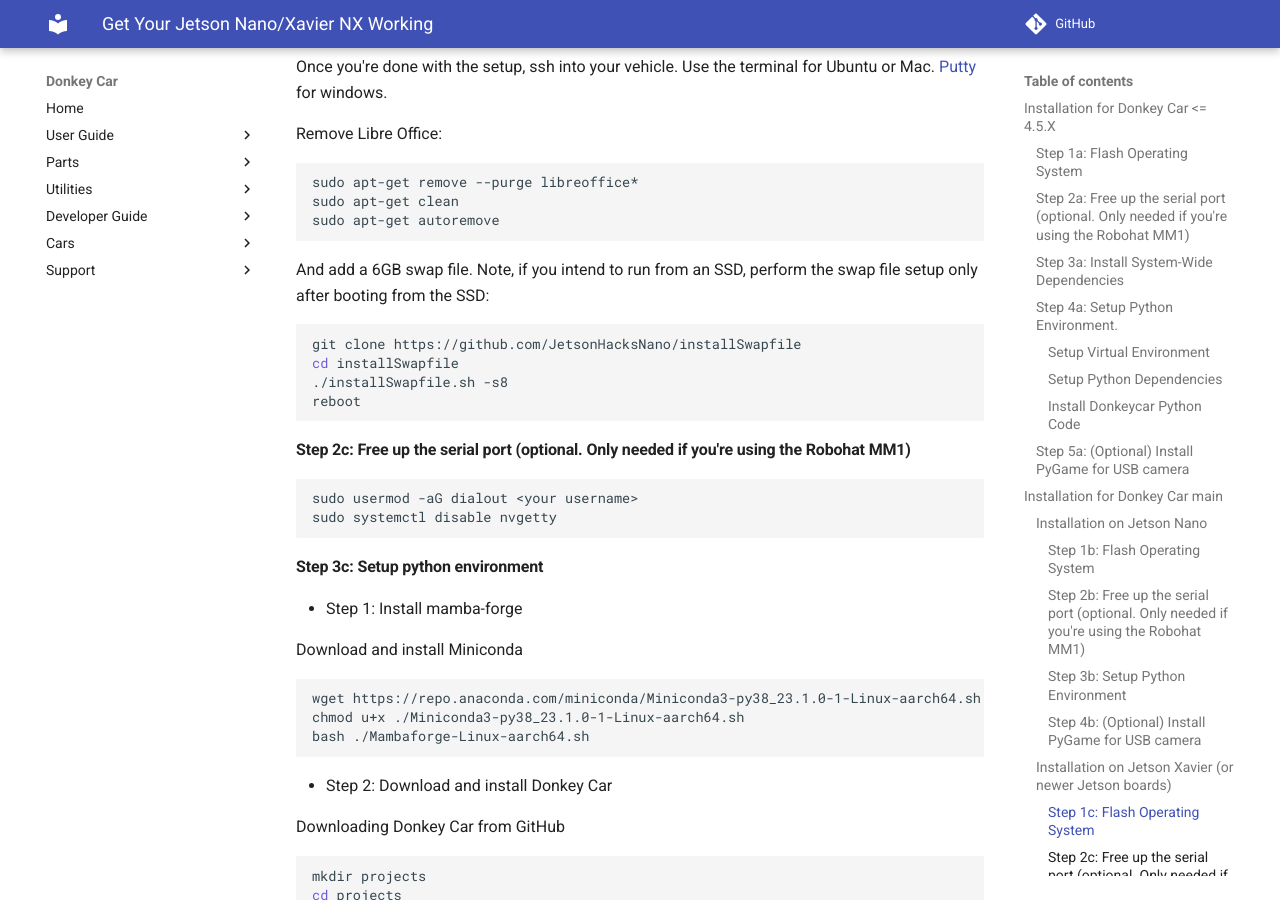
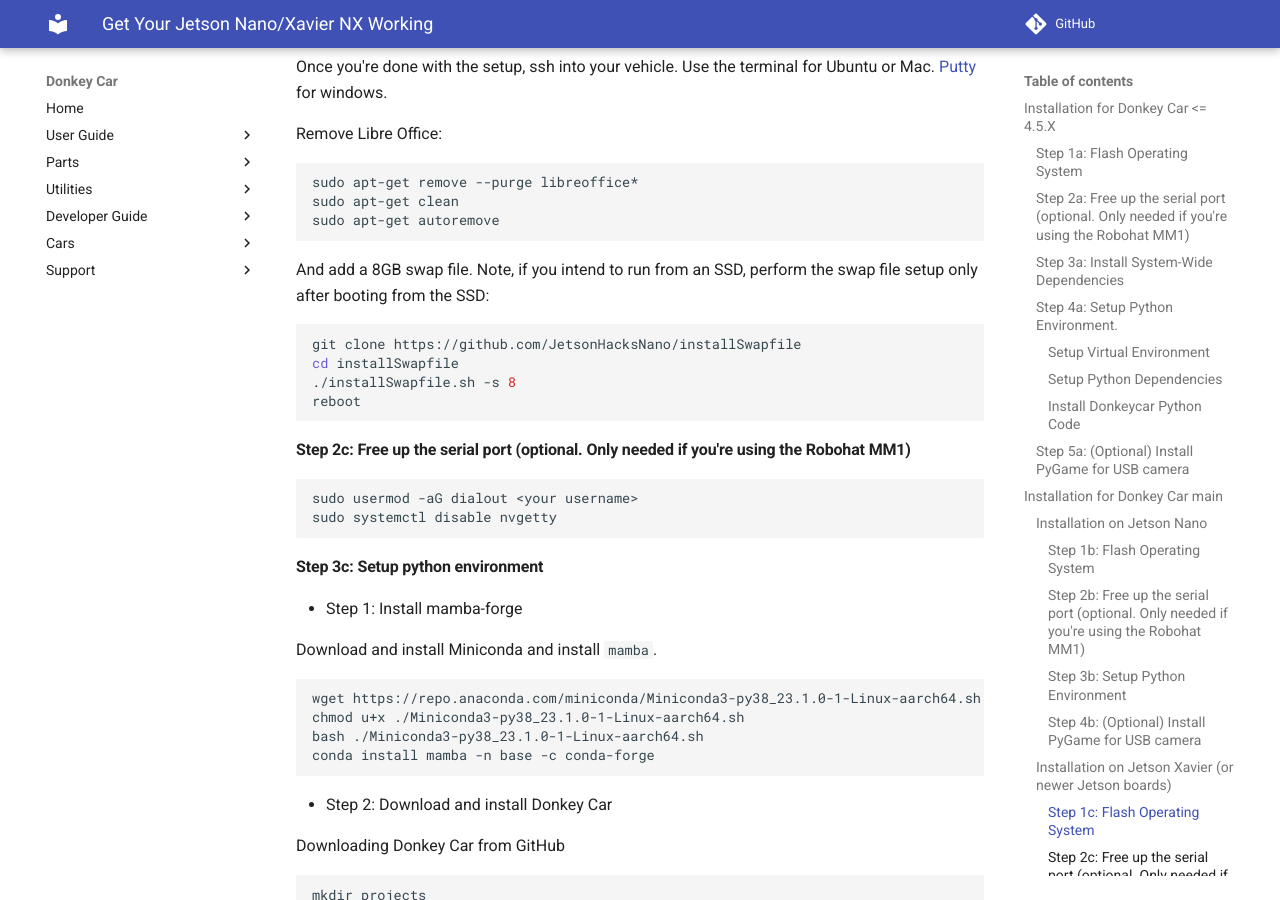
Before and after one commit to autorope/donkeydocs, an MkDocs documentation site: the page built from docs/guide/robot_sbc/setup_jetson_nano.md, in a window 1280 px wide and 900 px high, scrolled down 7515 px. Built offline with MkDocs 1.6.1 and Material for MkDocs 9.7.7, drawn with Linux system fonts in a browser that asks for light colours; comment, search, counter and statistics services are not loaded.

Commit message:
Update jetson doc * Include latest feedback from Tom on Xavier install, for installing mamba and moving to miniconda on jp502.

````diff
--- a/docs/guide/robot_sbc/setup_jetson_nano.md
+++ b/docs/guide/robot_sbc/setup_jetson_nano.md
@@ -400,12 +400,13 @@ sudo apt-get clean
 sudo apt-get autoremove
 ```
 
-And add a 6GB swap file. Note, if you intend to run from an SSD, perform the swap file setup only after booting from the SSD:
+And add a 8GB swap file. Note, if you intend to run from an SSD, perform the
+swap file setup only after booting from the SSD:
 
 ```bash
 git clone https://github.com/JetsonHacksNano/installSwapfile
 cd installSwapfile
-./installSwapfile.sh -s8
+./installSwapfile.sh -s 8
 reboot
 ```
 
@@ -420,12 +421,13 @@ sudo systemctl disable nvgetty
 
 * Step 1: Install mamba-forge
 
-Download and install Miniconda
+Download and install Miniconda and install `mamba`.
 
 ```bash
 wget https://repo.anaconda.com/miniconda/Miniconda3-py38_23.1.0-1-Linux-aarch64.sh
 chmod u+x ./Miniconda3-py38_23.1.0-1-Linux-aarch64.sh
-bash ./Mambaforge-Linux-aarch64.sh
+bash ./Miniconda3-py38_23.1.0-1-Linux-aarch64.sh
+conda install mamba -n base -c conda-forge
 ```
 
 * Step 2: Download and install Donkey Car
````
